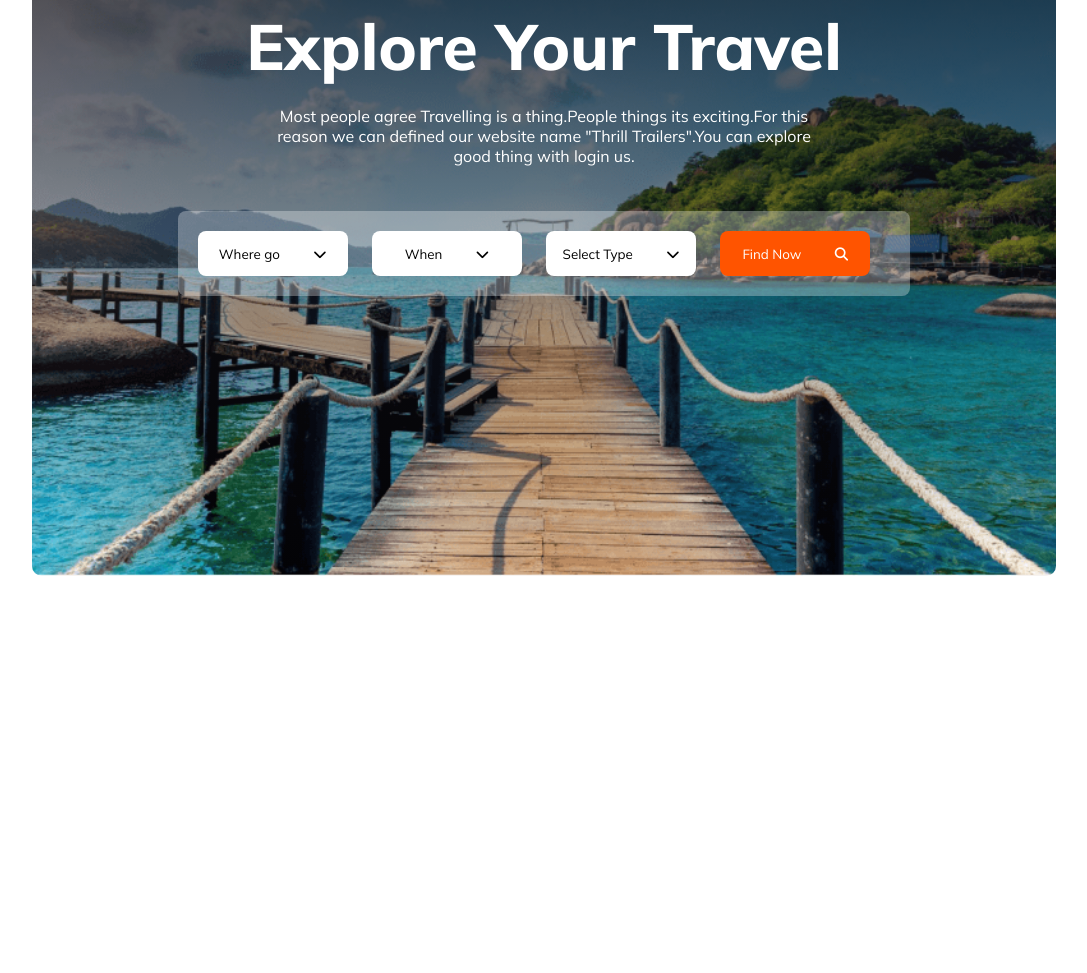
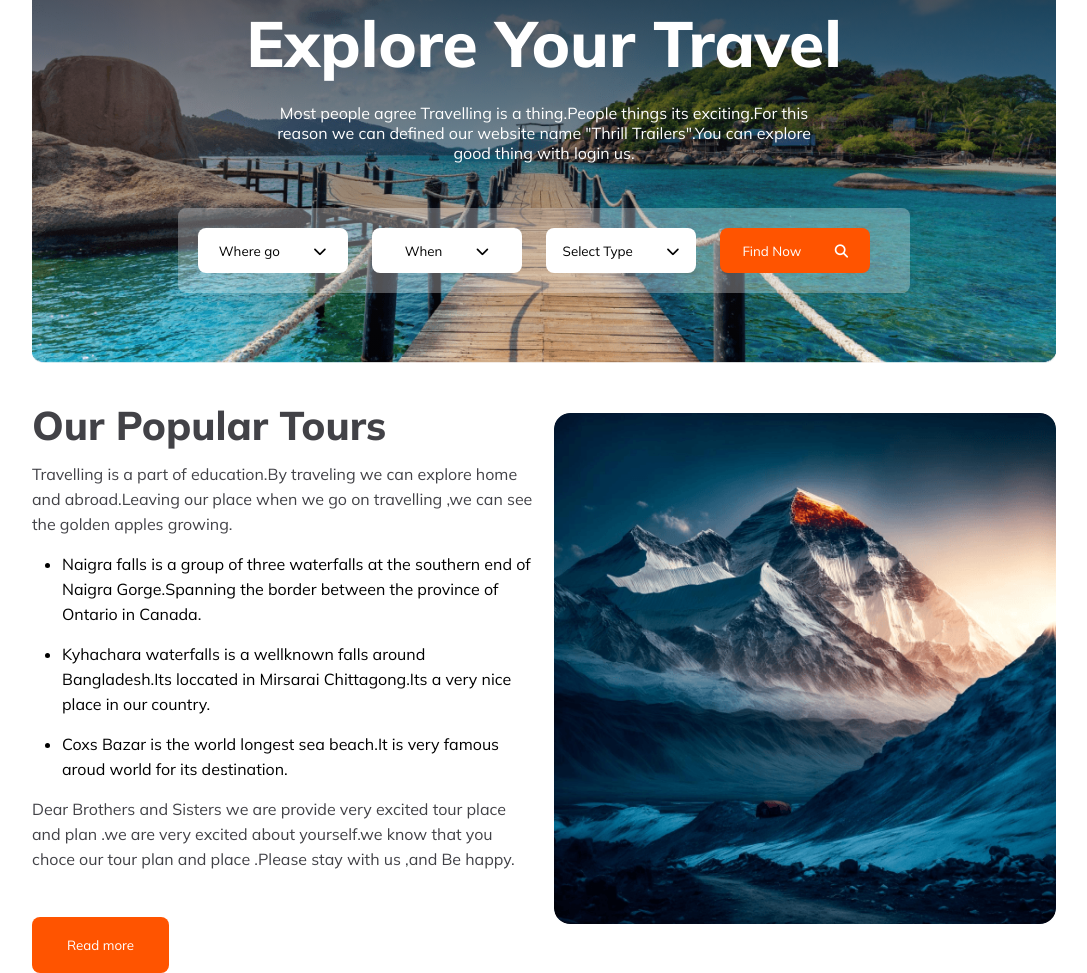
Before and after one commit to alamshuvo/Thrill-Trailers, a plain HTML site: page index.html in a window 1280 px wide. Shown: the part 177-1150 px from the top of the page, without its empty margins (96-1183 px from the left). Before the commit the page ends 800 px from the top, so only its background shows below. Drawn offline with Linux system fonts and the light colour scheme.

Commit message:
popular  tour area complete

```diff
--- a/index.html
+++ b/index.html
@@ -63,11 +63,29 @@
               <button class="banner-button extra">
                 Find Now <i class="fa-solid fa-magnifying-glass"></i>
               </button>
+
           </div>
         </div>
       </section>
       <!-- our popular tours section -->
-      <section id="popular-tours"></section>
+      <section id="popular-tours">
+        <div class="popular-tour-area">
+            <div class="popular-tour-text">
+                <h2 class="tour-title">Our Popular Tours</h2>
+                <p class="tour-dris">Travelling is a part of education.By traveling we can explore home and abroad.Leaving our place when we go on travelling ,we can see the golden apples growing.</p>
+                <ul>
+                    <li>Naigra falls is a group of three waterfalls at the southern end of Naigra Gorge.Spanning the border between the province of Ontario in Canada. </li>
+                    <li>Kyhachara waterfalls is a wellknown falls around Bangladesh.Its loccated in Mirsarai Chittagong.Its a very nice place in our country.</li>
+                    <li>Coxs Bazar is the world longest sea beach.It is very famous aroud world for its destination. </li>
+                </ul>
+                <p class="tour-dris">Dear Brothers and Sisters we are provide very excited tour place and plan .we are very excited about yourself.we know that you choce our tour plan and place .Please stay with us  ,and Be happy.</p>
+                <button class="popular">Read more</button>
+            </div>
+            <div class="popular-tour-img">
+                <img src="./images/popular.png" alt="">
+            </div>
+        </div>
+      </section>
     </main>
     <footer></footer>
   </body>
--- a/styles/responsive.css
+++ b/styles/responsive.css
@@ -71,4 +71,16 @@
   }
   /* banner section end */
 
+  /* popular tour area */
+  .popular-tour-area{
+    flex-direction: column;
+  }
+  .popular-tour-text{
+    width: 100%;
+    line-height: normal;
+  }
+  .popular-tour-img{
+    width: 100%;
 }
+
+}
--- a/styles/style.css
+++ b/styles/style.css
@@ -47,7 +47,7 @@ img{
   font-size: 2rem;
 }
 .nav-bar-text-logo img{
-    width: 10%;
+    width: 45px;
 }
 .nav-bar-menue {
   width: 50%;
@@ -83,7 +83,6 @@ img{
   background-repeat: no-repeat;
   background-position: center;
   width: 100%;
-  height: 80vh;
   background-size: cover;
   text-align: center;
   border-radius: 10px;
@@ -115,7 +114,7 @@ img{
   padding: 20px;
   margin: 0 auto;
 }
-.banner-button {
+.banner-button  {
   width: 150px;
   height: 45px;
   background-color: #fff;
@@ -131,3 +130,48 @@ img{
 .fa-solid {
   margin-left: 30px;
 }
+/* our popular tours start */
+#popular-tours{
+    margin-top: 50px;
+}
+
+.popular-tour-area{
+    display: flex;
+    gap: 20px;
+}
+.popular-tour-text{
+    width: 50%;
+    line-height: 25px;
+
+}
+.popular-tour-img{
+    width: 50%;
+}
+.popular-tour-img img{
+    width: 100%;
+    border-radius: 16px;
+}
+.tour-title{
+    font-size: 2.5rem;
+    color: var(--colorful-text);
+    font-weight: 800;
+    margin-bottom: 24px;
+}
+.tour-dris{
+    font-size: 1rem;
+    color: var(--colorful-text);
+    font-weight: 400;
+    margin-bottom: 15px;
+}
+.popular-tour-text ul li{
+    margin-left: 30px;
+    margin-bottom: 15px;
+}
+.popular{
+    margin-top: 30px;
+    padding: 20px 35px;
+    background-color: var(--btn-color);
+    color: var(--text-color);
+    border: none;
+    border-radius: 8px;
+}
```
Also changed, not shown: images/popular.png (renamed from images/Rectangle 4.png). Lines whose indentation alone changed are shown as unchanged.
